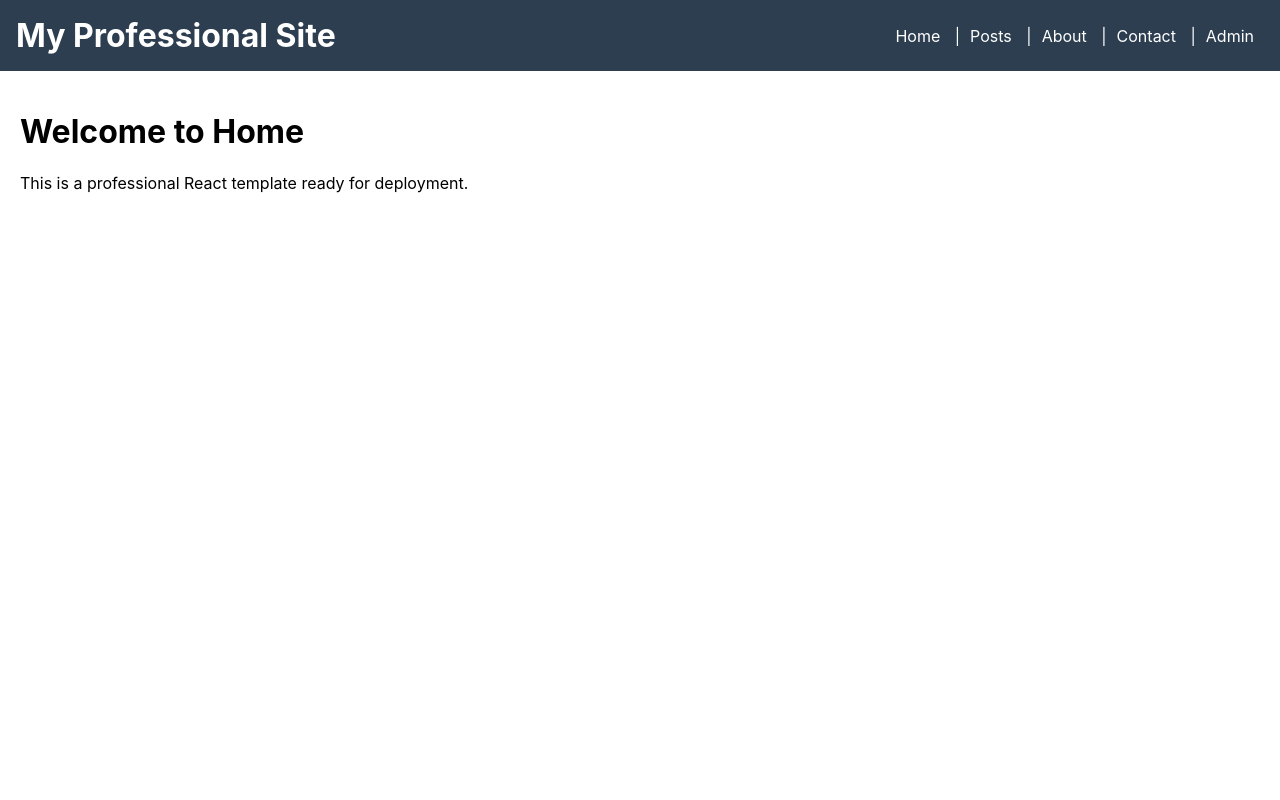
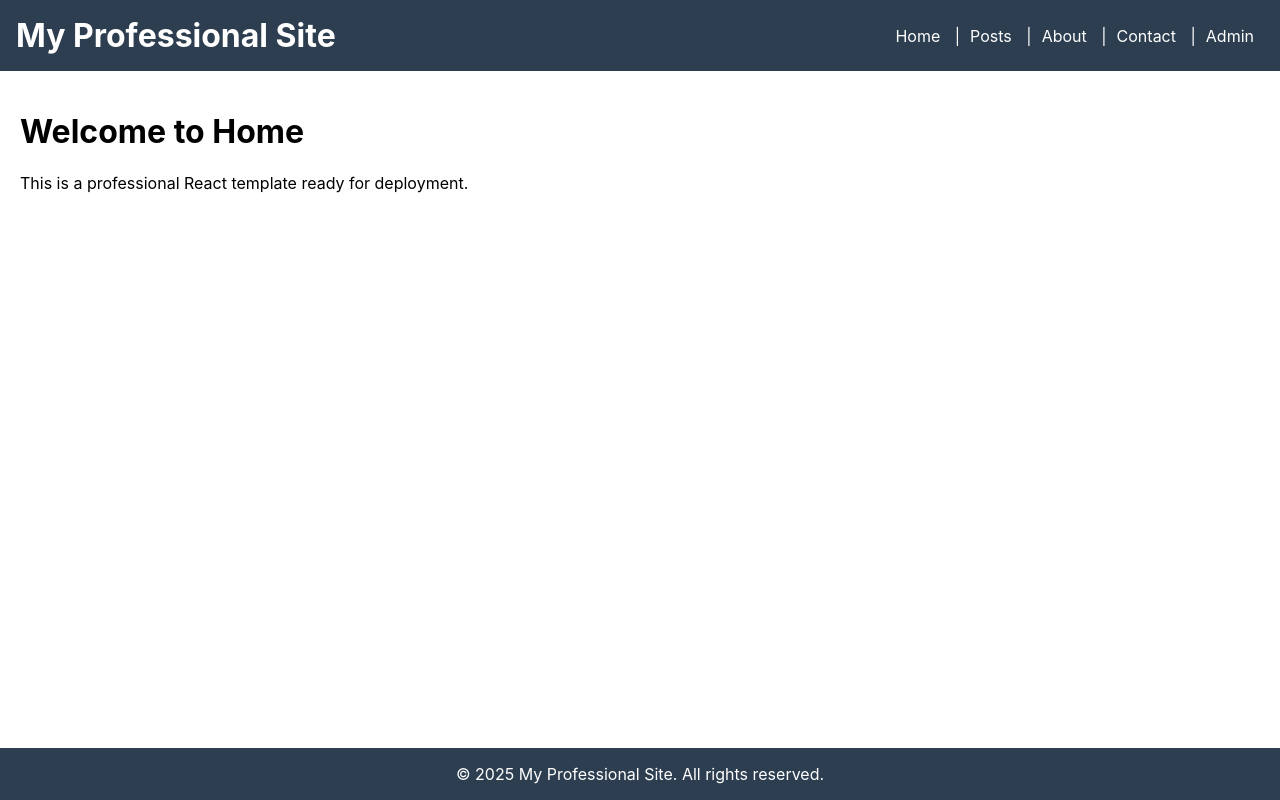
Before and after one commit to shin-meiri/main, a React (Create React App) app: page / in a window 1280 px wide. Built offline with nearby package versions, Linux system fonts and the light colour scheme.

Commit message:
Update Footer.jsx

```diff
--- a/src/components/Footer.jsx
+++ b/src/components/Footer.jsx
@@ -1,12 +1,16 @@
 import React from 'react';
-
 
 const Footer = () => {
   return (
-    <div>
-
-
-    </div>
+    <footer style={{
+      backgroundColor: '#2c3e50',
+      color: 'white',
+      textAlign: 'center',
+      padding: '1rem',
+      marginTop: 'auto'
+    }}>
+      &copy; {new Date().getFullYear()} My Professional Site. All rights reserved.
+    </footer>
   );
 };
 
```
